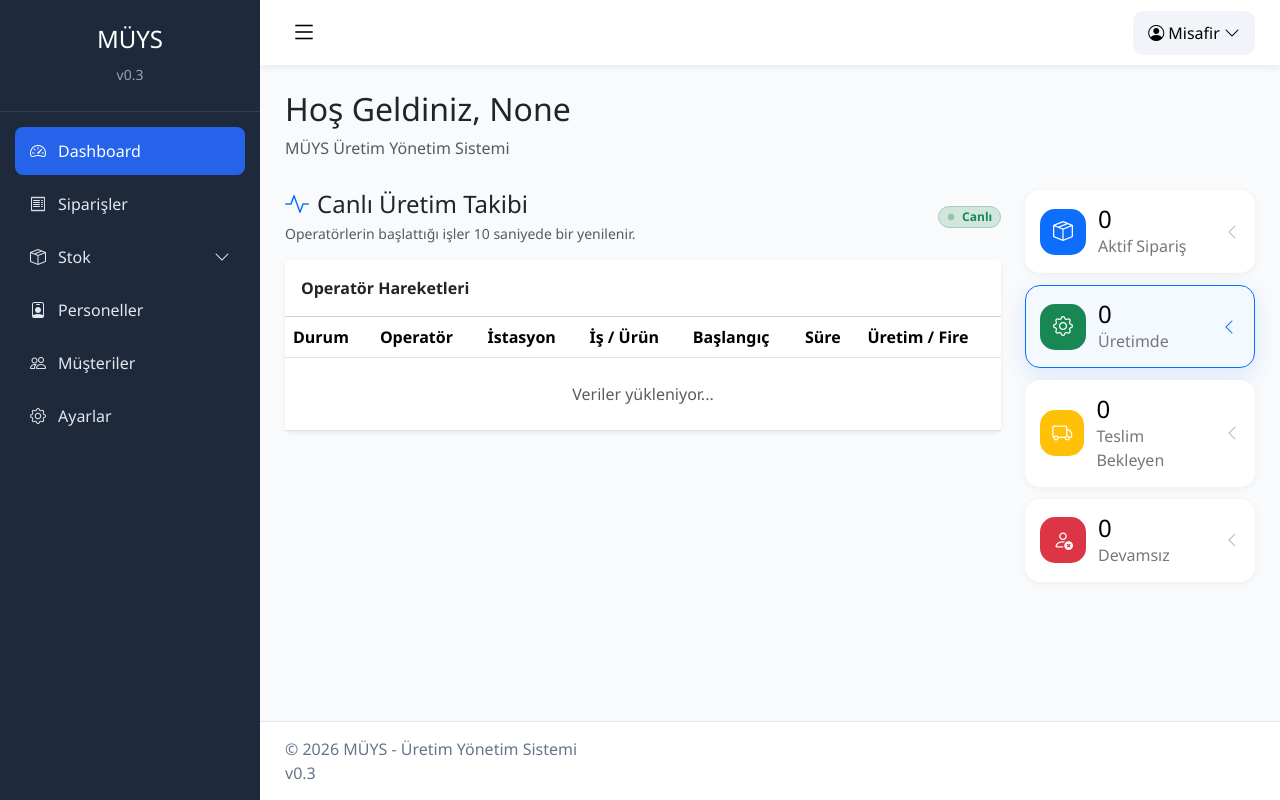
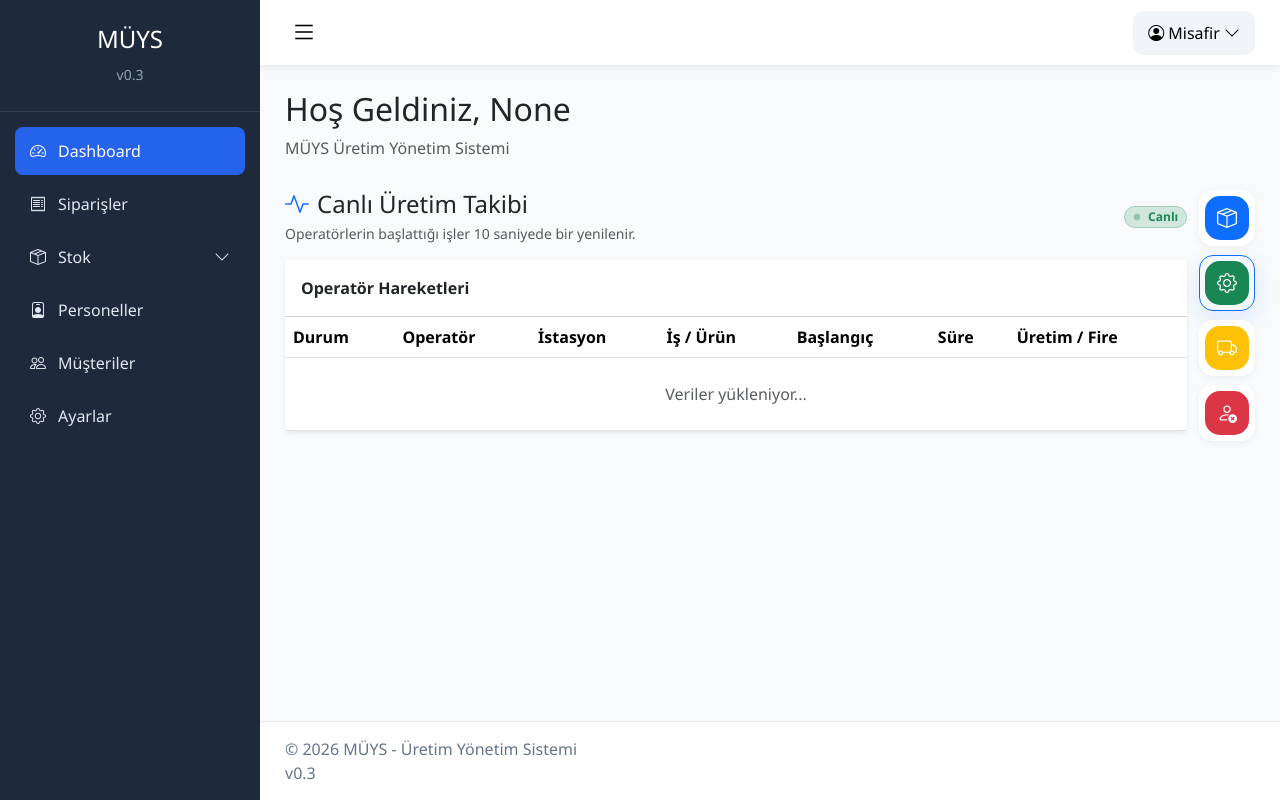
Before and after one commit to ulucam/muys-fastapi, a FastAPI app: page / in a window 1280 px wide. Run offline with FastAPI, Linux system fonts and the light colour scheme; data comes from the database, SQL or seed files in the repository; data that the repository does not hold is empty.

Commit message:
Update dashboard.css

```diff
--- a/app/static/css/dashboard.css
+++ b/app/static/css/dashboard.css
@@ -22,13 +22,15 @@
 
     grid-template-columns:1fr;
 
-    gap:12px;
+    gap:9px;
 
     align-content:start;
 
     position:sticky;
 
-    top:88px;
+    top:78px;
+
+    z-index:20;
 
 }
 
@@ -36,15 +38,15 @@
 
     background:#fff;
 
-    border-radius:15px;
+    border-radius:14px;
 
-    padding:14px;
+    padding:5px;
 
     display:flex;
 
     align-items:center;
 
-    gap:12px;
+    gap:0;
 
     transition:.25s;
 
@@ -52,9 +54,13 @@
 
     border:1px solid transparent;
 
-    width:100%;
+    width:56px;
+
+    height:56px;
 
     text-align:left;
+
+    position:relative;
 
 }
 
@@ -66,15 +72,35 @@
 
 }
 
+.stat-card::before{
+    content:attr(data-label);
+    position:absolute;
+    right:calc(100% + 10px);
+    top:50%;
+    transform:translate(6px,-50%);
+    padding:7px 10px;
+    border-radius:8px;
+    background:#172033;
+    color:#fff;
+    font-size:.8rem;
+    font-weight:600;
+    white-space:nowrap;
+    opacity:0;
+    visibility:hidden;
+    pointer-events:none;
+    transition:.18s ease;
+    box-shadow:0 7px 18px rgba(0,0,0,.18);
+}
+.stat-card:hover::before,.stat-card:focus-visible::before{opacity:1;visibility:visible;transform:translate(0,-50%)}
+
 .stat-card.is-active{border-color:#0d6efd;background:#f4f8ff;box-shadow:0 8px 22px rgba(13,110,253,.12)}
-.stat-card-arrow{margin-left:auto;color:#adb5bd;transition:.2s}
-.stat-card.is-active .stat-card-arrow{color:#0d6efd;transform:translateX(-3px)}
+.stat-card-arrow{display:none}
 
 .stat-icon{
 
-    width:46px;
+    width:44px;
 
-    height:46px;
+    height:44px;
 
     border-radius:15px;
 
@@ -94,11 +120,24 @@
 
     margin:0;
 
-    font-size:24px;
+    display:none;
+
+    position:absolute;
+    right:-5px;
+    top:-6px;
+    min-width:20px;
+    padding:2px 5px;
+    border:2px solid #fff;
+    border-radius:999px;
+    background:#172033;
+    color:#fff;
+    font-size:11px;
+    line-height:14px;
+    text-align:center;
 
 }
 
-.dashboard-workspace{display:grid;grid-template-columns:minmax(0,1fr) 230px;gap:24px;align-items:start}
+.dashboard-workspace{display:grid;grid-template-columns:minmax(0,1fr) 56px;gap:12px;align-items:start;width:100%}
 .dashboard-panel-area{min-width:0;grid-column:1;grid-row:1}
 .stats-grid{grid-column:2;grid-row:1}
 .dashboard-panel[hidden]{display:none!important}
@@ -107,7 +146,7 @@
 
 .stat-body span{
 
-    color:#777;
+    display:none;
 
 }
 
@@ -157,15 +196,18 @@
 
 }
 
-.dashboard-workspace{grid-template-columns:1fr}
-.stats-grid{position:static;grid-column:1;grid-row:1;grid-template-columns:repeat(4,minmax(155px,1fr));overflow-x:auto;padding-bottom:8px}
+.dashboard-workspace{grid-template-columns:minmax(0,1fr);gap:10px}
+.stats-grid{position:static;grid-column:1;grid-row:1;display:flex;gap:8px;overflow-x:auto;overscroll-behavior-inline:contain;scroll-snap-type:x proximity;padding:2px 2px 7px;scrollbar-width:thin}
 .dashboard-panel-area{grid-column:1;grid-row:2}
 .stat-card:hover{transform:translateY(-2px)}
-.stat-card-arrow{display:none}
+.stat-card{flex:0 0 50px;width:50px;height:50px;scroll-snap-align:start}
+.stat-card::before{display:none}
+.stat-icon{width:38px;height:38px;border-radius:11px;font-size:18px}
+.stat-body h3{display:block}
 
 }
 
-@media(max-width:576px){.stats-grid{grid-template-columns:repeat(4,155px)}.stat-card{padding:10px}.stat-icon{width:40px;height:40px}.stat-body h3{font-size:20px}.stat-body span{font-size:.8rem}}
+@media(max-width:576px){.page-header{margin-bottom:16px}.page-header h2{font-size:1.25rem}.page-header p{font-size:.8rem}.stat-body h3{font-size:10px}.dashboard-panel-area>.card,.dashboard-panel .card{border-radius:10px}}
 
 /* Bootstrap collapse normalde blok olarak açılır; tablo ayrıntı satırının
    sütun yapısını koruması için tablo satırı görünümü kullanılır. */
```
